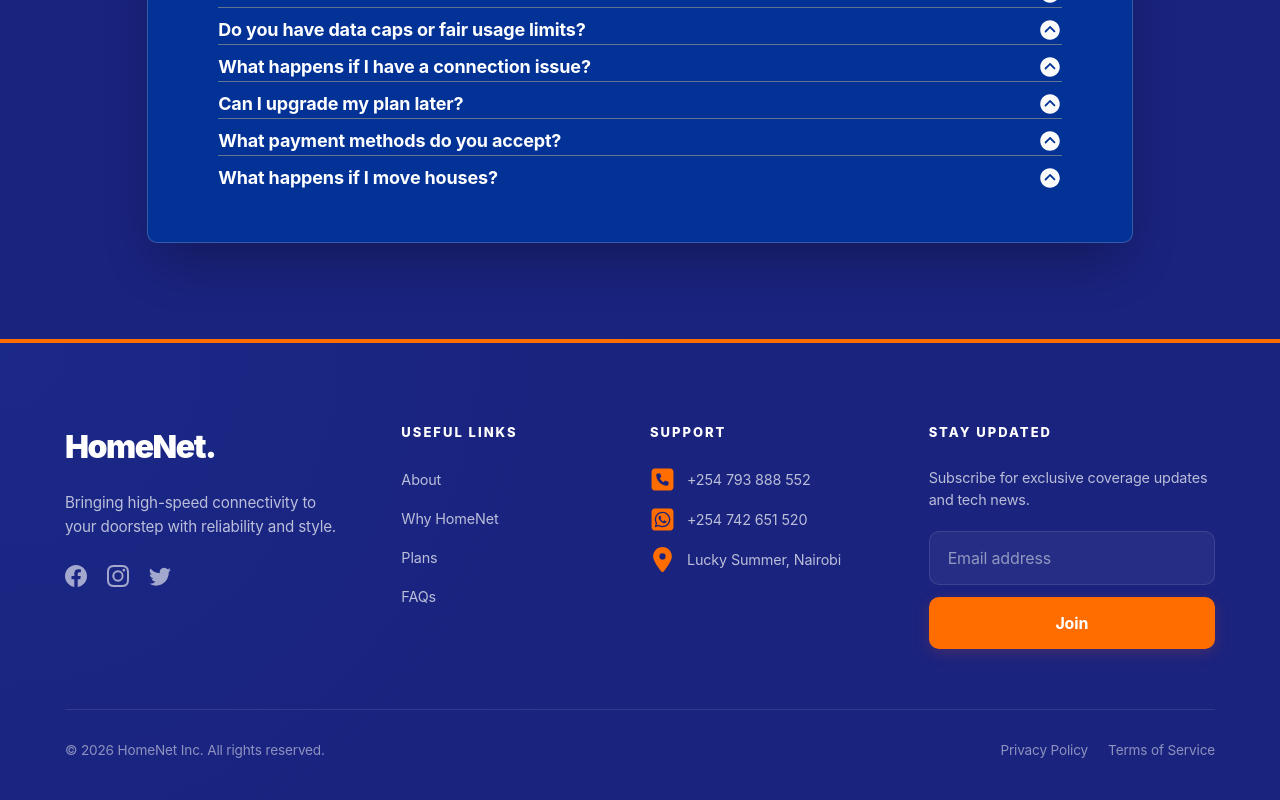
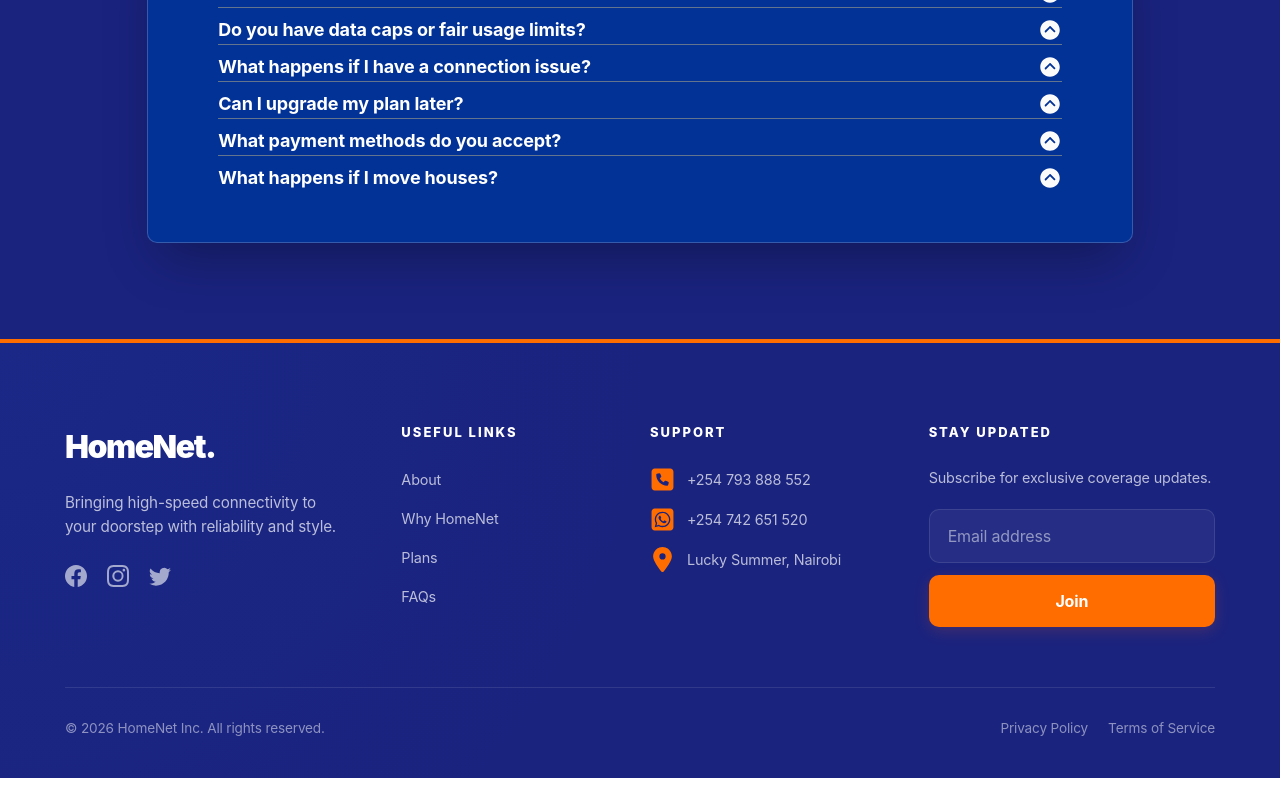
Before and after one commit to wainaina-mwangi/HomeNet, a React (Vite) app: page /FaqSection in a window 1280 px wide. Shown: the part 469-1269 px from the top of the page. After the commit the page ends 1247 px from the top, so only its background shows below. Built offline with nearby package versions, Linux system fonts and the light colour scheme.

Commit message:
animated the footer

```diff
--- a/src/components/Footer.jsx
+++ b/src/components/Footer.jsx
@@ -1,62 +1,105 @@
 import React, { useState } from "react";
 import "./Footer.css";
+import { motion } from "framer-motion";
 import { BsFacebook, BsTwitter, BsInstagram, BsGithub } from "react-icons/bs";
-import { FaSquarePhone, FaSquareWhatsapp, FaLocationDot } from "react-icons/fa6";
+import {
+  FaSquarePhone,
+  FaSquareWhatsapp,
+  FaLocationDot,
+} from "react-icons/fa6";
 
 function Footer() {
   const [email, setEmail] = useState("");
   const currentYear = new Date().getFullYear();
 
+  const fadeInUp = {
+    hidden: { opacity: 0, y: 30 },
+    visible: {
+      opacity: 1,
+      y: 0,
+      transition: { duration: 0.6, ease: "easeOut" },
+    },
+  };
+
+  const staggerContainer = {
+    hidden: { opacity: 0 },
+    visible: {
+      opacity: 1,
+      transition: { staggerChildren: 0.2 },
+    },
+  };
+
   const handleSubmit = (event) => {
     event.preventDefault();
-    if (email.trim() === "") {
-      alert("Please enter a valid email address.");
-      return;
-    }
-    alert("You have successfully subscribed to our newsletter!");
+    if (email.trim() === "") return;
+    alert("You have successfully subscribed!");
     setEmail("");
   };
 
   return (
     <footer className="custom-footer">
-      <div className="footer-container">
+      <div className="footer-bg-glow"></div>
+
+      <motion.div
+        className="footer-container"
+        initial="hidden"
+        whileInView="visible"
+        viewport={{ once: true, amount: 0.3 }}
+        variants={staggerContainer}
+      >
         <div className="footer-top">
-          <div className="footer-brand-section">
+          <motion.div className="footer-brand-section" variants={fadeInUp}>
             <h2 className="footer-logo">
               Home<span>Net.</span>
             </h2>
             <p>
-              Bringing high-speed connectivity to your doorstep with reliability and style.
+              Bringing high-speed connectivity to your doorstep with reliability
+              and style.
             </p>
             <div className="social-links">
-              <a href="#" aria-label="Facebook"><BsFacebook /></a>
-              <a href="#" aria-label="Instagram"><BsInstagram /></a>
-              <a href="#" aria-label="Twitter"><BsTwitter /></a>
+              {[BsFacebook, BsInstagram, BsTwitter].map((Icon, i) => (
+                <motion.a
+                  key={i}
+                  href="#"
+                  whileHover={{ y: -5, scale: 1.2, color: "#35ce4e" }}
+                  whileTap={{ scale: 0.9 }}
+                >
+                  <Icon />
+                </motion.a>
+              ))}
+            </div>
+          </motion.div>
 
-            </div>
-          </div>
-          <div className="footer-links-grid">
+          <motion.div className="footer-links-grid" variants={fadeInUp}>
             <div className="link-group">
               <h3>Useful Links</h3>
               <ul>
-                <li><a href="#about">About</a></li>
-                <li><a href="#whyHomeNet">Why HomeNet</a></li>
-                <li><a href="#plans">Plans</a></li>
-                <li><a href="#faqs">FAQs</a></li>
+                {["About", "Why HomeNet", "Plans", "FAQs"].map((link) => (
+                  <motion.li key={link} whileHover={{ x: 7 }}>
+                    <a href={`#${link.replace(/\s/g, "")}`}>{link}</a>
+                  </motion.li>
+                ))}
               </ul>
             </div>
             <div className="link-group">
               <h3>Support</h3>
               <div className="contact-info">
-                <p><FaSquarePhone className="icon" /> +254 793 888 552</p>
-                <p><FaSquareWhatsapp className="icon" /> +254 742 651 520</p>
-                <p><FaLocationDot className="icon" /> Lucky Summer, Nairobi</p>
+                <p>
+                  <FaSquarePhone className="icon" /> +254 793 888 552
+                </p>
+                <p>
+                  <FaSquareWhatsapp className="icon" /> +254 742 651 520
+                </p>
+                <p>
+                  <FaLocationDot className="icon" /> Lucky Summer, Nairobi
+                </p>
               </div>
             </div>
-          </div>
-          <div className="footer-newsletter">
+          </motion.div>
+
+          <motion.div className="footer-newsletter" variants={fadeInUp}>
             <h3>Stay Updated</h3>
-            <p>Subscribe for exclusive coverage updates and tech news.</p>
+            <p>Subscribe for exclusive coverage updates.</p>
             <form className="newsletter-form" onSubmit={handleSubmit}>
               <input
                 type="email"
@@ -65,18 +108,28 @@ function Footer() {
                 onChange={(e) => setEmail(e.target.value)}
                 required
               />
-              <button type="submit">Join</button>
+              <motion.button
+                type="submit"
+                whileHover={{
+                  scale: 1.05,
+                  boxShadow: "0px 0px 15px rgba(235, 150, 93, 0.5)",
+                }}
+                whileTap={{ scale: 0.95 }}
+              >
+                Join
+              </motion.button>
             </form>
-          </div>
+          </motion.div>
         </div>
-        <div className="footer-bottom">
+
+        <motion.div className="footer-bottom" variants={fadeInUp}>
           <p>&copy; {currentYear} HomeNet Inc. All rights reserved.</p>
           <div className="footer-legal">
             <a href="#">Privacy Policy</a>
             <a href="#">Terms of Service</a>
           </div>
-        </div>
-      </div>
+        </motion.div>
+      </motion.div>
     </footer>
   );
 }
```
